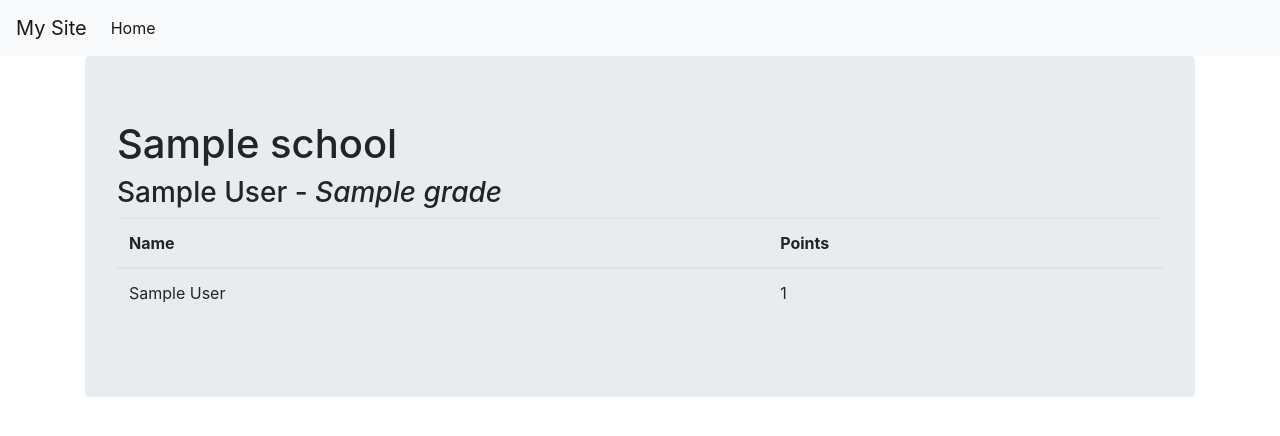
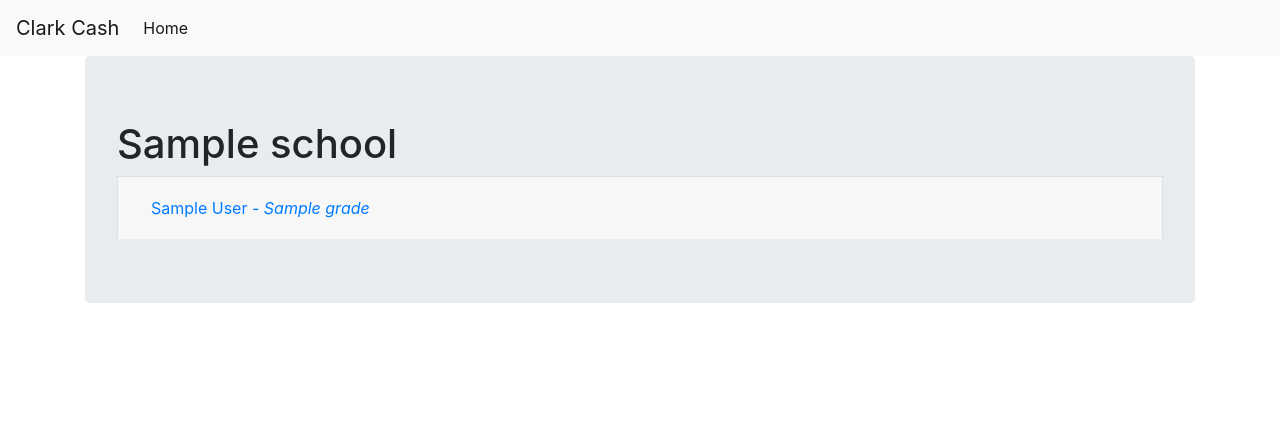
Before and after one commit to CodyBurker/clarkcash, a Django app: page /pointstracking/ in a window 1280 px wide. Shown: the top 436 px of the page. Run offline with Django 4.2, Linux system fonts and the light colour scheme; tables that the repository leaves empty hold one stand-in row (values such as "Sample post"); some libraries are stand-ins or nearby versions.

Commit message:
update base.html and index.html

````diff
--- a/warriorwonders/pointstracking/templates/base.html
+++ b/warriorwonders/pointstracking/templates/base.html
@@ -1,7 +1,7 @@
 <!DOCTYPE html>
 <html lang="en">
     <nav class="navbar navbar-expand-lg navbar-light bg-light">
-        <a class="navbar-brand" href="#">My Site</a>
+        <a class="navbar-brand" href="#">Clark Cash</a>
         <div class="collapse navbar-collapse" id="navbarNav">
             <ul class="navbar-nav">
               <li class="nav-item active">
--- a/warriorwonders/pointstracking/templates/pointstracking/index.html
+++ b/warriorwonders/pointstracking/templates/pointstracking/index.html
@@ -1,15 +1,24 @@
 {% extends 'base.html' %}
-{% block title %}
-Home
-{% endblock%}
+{% block title %}Home{% endblock %}
 
 {% block content %}
-{% if schools_list%}
-{% for school in schools_list%}
+    {% if schools_list %}
+        {% for school in schools_list %}
             <div class="jumbotron">
-        <h1>{{school.name}}</h1>
-        {%for teacher in school.teachers.all%}
-            <h3>{{teacher.name}} - <i>{{teacher.grade}}</i></h3>
+                <h1>{{ school.name }}</h1>
+                <div class="accordion" id="accordion{{ school.id }}">
+                    {% for teacher in school.teachers.all %}
+                        <div class="card">
+                            <div class="card-header" id="heading{{ teacher.id }}">
+                                <h2 class="mb-0">
+                                    <button class="btn btn-link btn-block text-left" type="button" data-toggle="collapse" data-target="#collapse{{ teacher.id }}" aria-expanded="true" aria-controls="collapse{{ teacher.id }}">
+                                        {{ teacher.name }} - <i>{{ teacher.grade }}</i>
+                                    </button>
+                                </h2>
+                            </div>
+
+                            <div id="collapse{{ teacher.id }}" class="collapse" aria-labelledby="heading{{ teacher.id }}" data-parent="#accordion{{ school.id }}">
+                                <div class="card-body">
                                     <table class="table">
                                         <thead class="table">
                                             <tr>
@@ -18,16 +27,22 @@ Home
                                             </tr>
                                         </thead>
                                         <tbody>
-                    {%for student in teacher.student_set.all%}
+                                            {% for student in teacher.student_set.all %}
                                                 <tr>
-                        <td>{{student.name}}</td>
-                        <td>{{student.check_points}}</td>
+                                                    <td>{{ student.name }}</td>
+                                                    <td>{{ student.check_points }}</td>
                                                 </tr>
-                    {%endfor%}
+                                            {% endfor %}
+                                        </tbody>
                                     </table>
-        {%endfor%}
                                 </div>
-{%endfor%}
-{%endif%}
+                            </div>
+                        </div>
+                    {% endfor %}
+                </div>
+            </div>
+        {% endfor %}
+    {% else %}
+        <p>No schools available.</p>
+    {% endif %}
 {% endblock %}
-```
````
Lines whose indentation alone changed are shown as unchanged.
